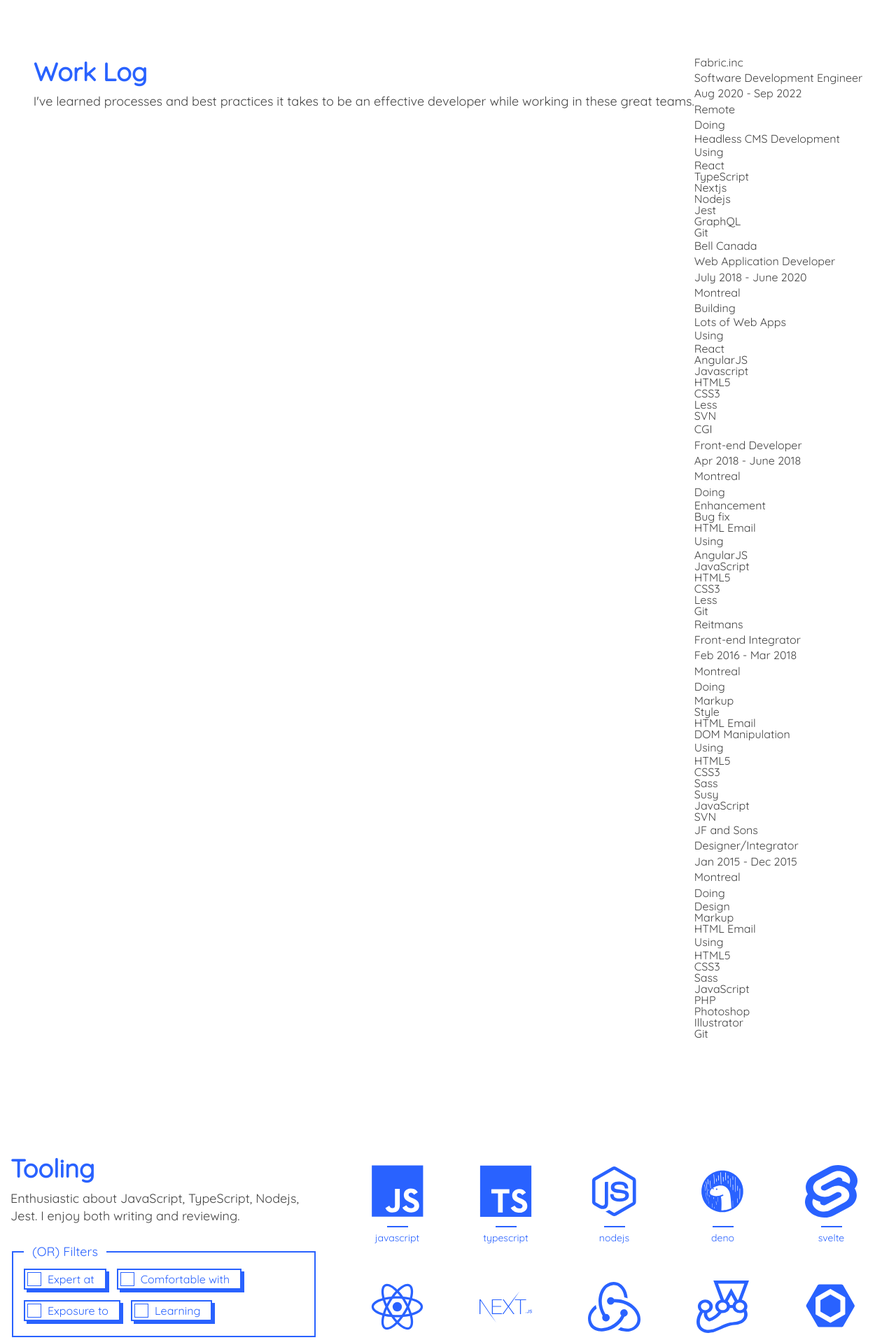
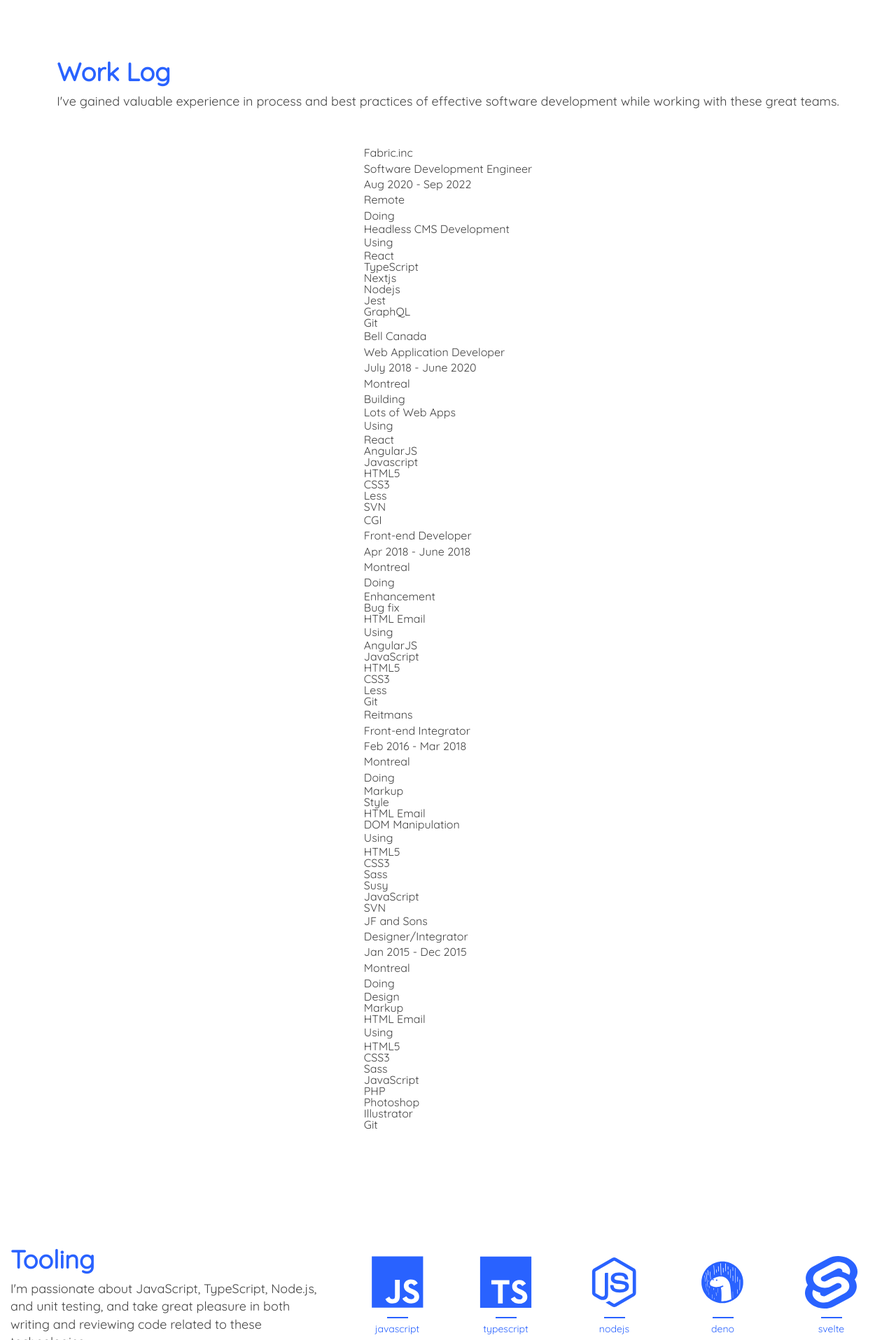
Before and after one commit to kdaisho/portfolio-v5, a SvelteKit app: page / in a window 1280 px wide. Shown: the part 445-2360 px from the top of the page at 70% size. Built offline with nearby package versions, Linux system fonts and the light colour scheme.

Commit message:
Update copy with help from ChatGpt

```diff
--- /dev/null
+++ b/src/components/contact/Contact.svelte
@@ -0,0 +1,5 @@
+<p>
+	Thank you for taking the time to check out my work. If you found any of my projects interesting or
+	useful, I would love to hear from you. Please feel free to get in touch, and I look forward to
+	connecting with you soon.
+</p>
--- a/src/components/projects/Projects.svelte
+++ b/src/components/projects/Projects.svelte
@@ -40,8 +40,8 @@
 			<div class="title-group has-filters">
 				<h2 class="title">Side Projects</h2>
 				<p class="subtitle font-large">
-					Getting my hands dirty with technologies I don't have a chance to work within my day job
-					helps me stay up to date.
+					I believe in the importance of continuous learning and development, and experimenting with
+					new technologies outside of my day job is a great way to achieve that.
 				</p>
 			</div>
 			<fieldset class="filter-section">
--- a/src/components/tooling/Tooling.svelte
+++ b/src/components/tooling/Tooling.svelte
@@ -32,8 +32,8 @@
 			<div class="title-group has-filters">
 				<h2 class="title">Tooling</h2>
 				<p class="subtitle font-large">
-					Enthusiastic about JavaScript, TypeScript, Nodejs, Jest. I enjoy both writing and
-					reviewing.
+					I'm passionate about JavaScript, TypeScript, Node.js, and unit testing, and take great
+					pleasure in both writing and reviewing code related to these technologies.
 				</p>
 			</div>
 			<fieldset class="filter-section" class:active={openPane === "tool"}>
--- a/src/components/work/Work.svelte
+++ b/src/components/work/Work.svelte
@@ -3,8 +3,8 @@
 		<div class="title-group">
 			<h2 class="title">Work Log</h2>
 			<p class="subtitle font-large">
-				I've learned processes and best practices it takes to be an effective developer while
-				working in these great teams.
+				I've gained valuable experience in process and best practices of effective software
+				development while working with these great teams.
 			</p>
 		</div>
 		<div class="cards">
```
